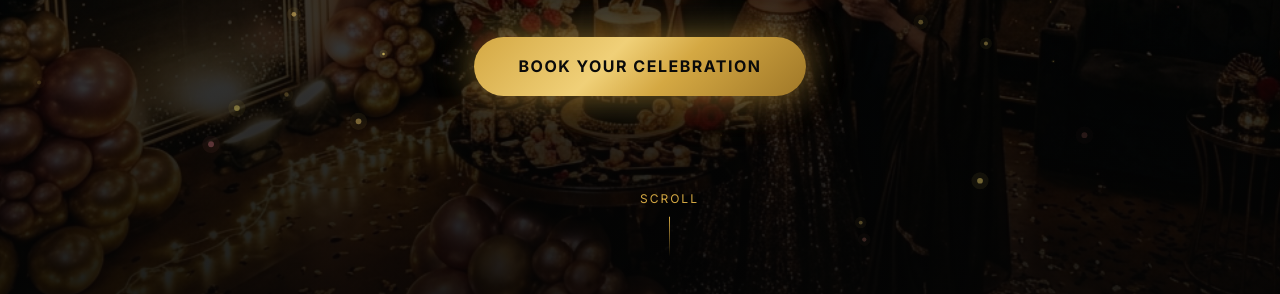
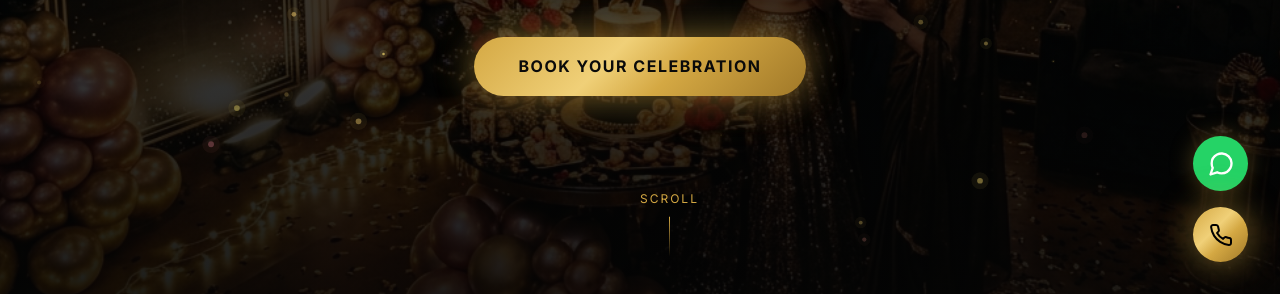
Before and after one commit to rak36612-ctrl/Blings-Celebrations, a plain HTML site: page index.html in a window 1280 px wide. Shown: the part 506-800 px from the top of the page. Drawn offline with nearby package versions, Linux system fonts and the light colour scheme.

Commit message:
Add floating WhatsApp and Call action buttons

```diff
--- a/index.html
+++ b/index.html
@@ -83,6 +83,48 @@
             100% { opacity: 0; transform: scale(1.15); filter: blur(4px); }
         }
 
+        /* ===== FLOATING ACTION BUTTONS ===== */
+        .fab-container {
+            position: fixed;
+            bottom: 2rem;
+            right: 2rem;
+            display: flex;
+            flex-direction: column;
+            gap: 1rem;
+            z-index: 999;
+        }
+        .fab {
+            width: 55px;
+            height: 55px;
+            border-radius: 50%;
+            display: flex;
+            align-items: center;
+            justify-content: center;
+            font-size: 1.8rem;
+            text-decoration: none;
+            color: white;
+            box-shadow: 0 4px 15px rgba(0,0,0,0.3);
+            transition: transform 0.3s, box-shadow 0.3s;
+            animation: pulse-glow 3s ease-in-out infinite;
+        }
+        .fab:hover {
+            transform: scale(1.1) translateY(-5px);
+        }
+        .fab-whatsapp {
+            background: #25d366;
+            animation-delay: 0.5s;
+        }
+        .fab-whatsapp:hover {
+            box-shadow: 0 8px 25px rgba(37, 211, 102, 0.5);
+        }
+        .fab-call {
+            background: var(--gold-gradient);
+            color: var(--black);
+        }
+        .fab-call:hover {
+            box-shadow: 0 8px 25px rgba(212, 168, 67, 0.5);
+        }
+
         /* ===== SCROLLBAR ===== */
         ::-webkit-scrollbar { width: 8px; }
         ::-webkit-scrollbar-track { background: var(--black); }
@@ -1159,6 +1201,16 @@
     <!-- ===== STARTUP ANIMATION ===== -->
     <div id="preloader">
         <h1 class="preloader-text">Blings & Celebrations</h1>
+    </div>
+
+    <!-- ===== FLOATING ACTION BUTTONS ===== -->
+    <div class="fab-container">
+        <a href="https://wa.me/919876543210" target="_blank" rel="noopener noreferrer" class="fab fab-whatsapp" aria-label="Chat on WhatsApp" title="Chat on WhatsApp">
+            <svg xmlns="http://www.w3.org/2000/svg" width="28" height="28" viewBox="0 0 24 24" fill="none" stroke="currentColor" stroke-width="2" stroke-linecap="round" stroke-linejoin="round"><path d="M21 11.5a8.38 8.38 0 0 1-.9 3.8 8.5 8.5 0 0 1-7.6 4.7 8.38 8.38 0 0 1-3.8-.9L3 21l1.9-5.7a8.38 8.38 0 0 1-.9-3.8 8.5 8.5 0 0 1 4.7-7.6 8.38 8.38 0 0 1 3.8-.9h.5a8.48 8.48 0 0 1 8 8v.5z"></path></svg>
+        </a>
+        <a href="tel:+919876543210" class="fab fab-call" aria-label="Call Us" title="Call Us">
+            <svg xmlns="http://www.w3.org/2000/svg" width="24" height="24" viewBox="0 0 24 24" fill="none" stroke="black" stroke-width="2" stroke-linecap="round" stroke-linejoin="round"><path d="M22 16.92v3a2 2 0 0 1-2.18 2 19.79 19.79 0 0 1-8.63-3.07 19.5 19.5 0 0 1-6-6 19.79 19.79 0 0 1-3.07-8.67A2 2 0 0 1 4.11 2h3a2 2 0 0 1 2 1.72 12.84 12.84 0 0 0 .7 2.81 2 2 0 0 1-.45 2.11L8.09 9.91a16 16 0 0 0 6 6l1.27-1.27a2 2 0 0 1 2.11-.45 12.84 12.84 0 0 0 2.81.7A2 2 0 0 1 22 16.92z"></path></svg>
+        </a>
     </div>
 
     <!-- ===== NAVBAR ===== -->
```
